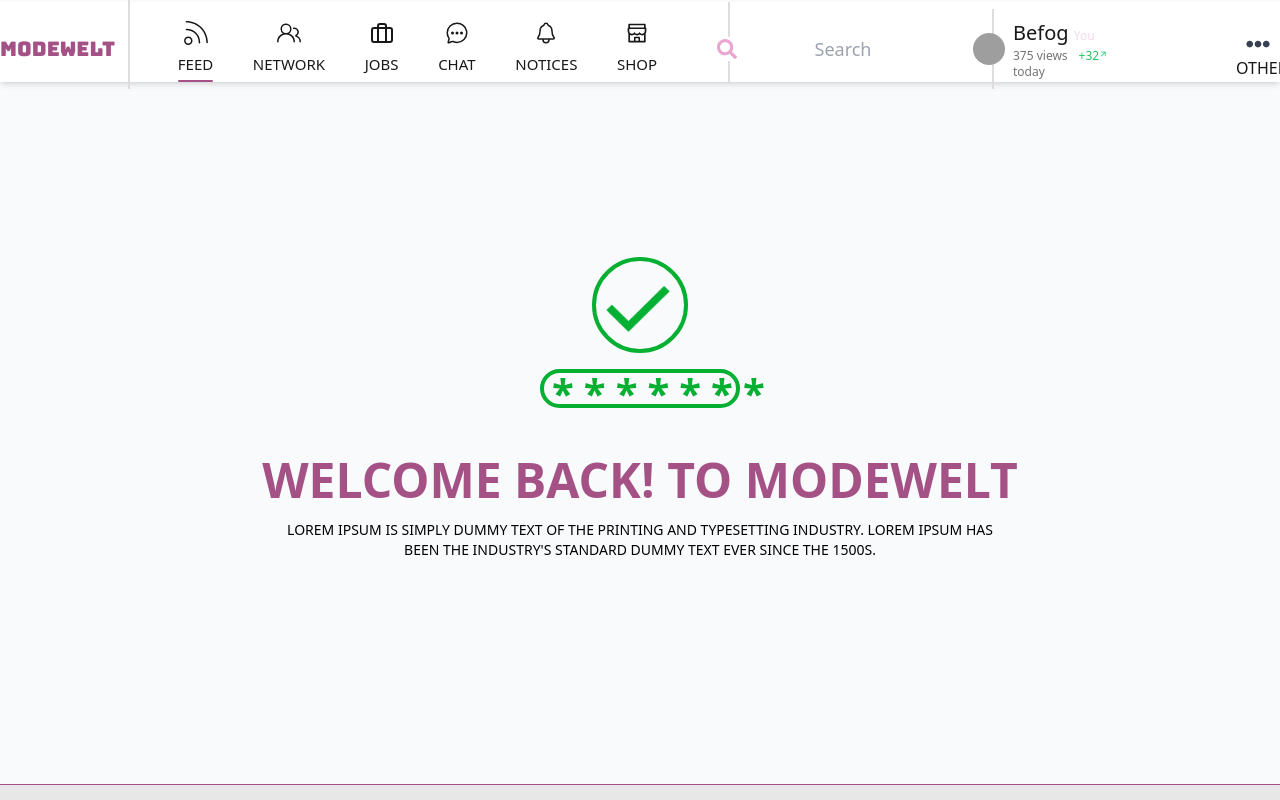
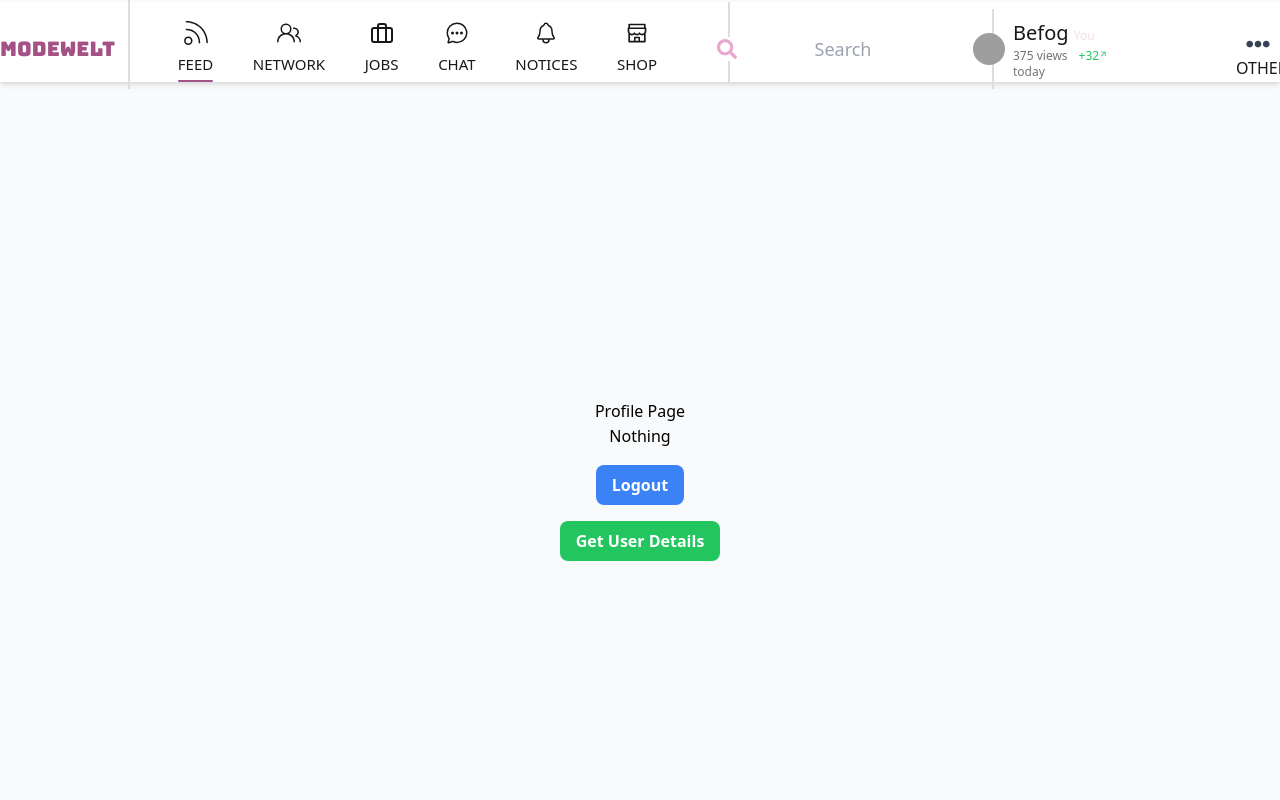
Before and after one commit to Anuj-Befog/ModeWelt, a Next.js app: page /demo in a window 1280 px wide. Shown: the top 800 px of the page. Built offline with nearby package versions, Linux system fonts and the light colour scheme; grey boxes are pictures that could not be loaded.

Commit message:
Testing of Frontend Login & Signup Page

```diff
--- a/package.json
+++ b/package.json
@@ -10,6 +10,7 @@
   },
   "dependencies": {
     "@studio-freight/lenis": "^1.0.42",
+    "axios": "^1.7.7",
     "bcryptjs": "^2.4.3",
     "boxicons": "^2.1.4",
     "framer-motion": "^11.11.8",
@@ -21,6 +22,7 @@
     "nprogress": "^0.2.0",
     "react": "^18",
     "react-dom": "^18",
+    "react-hot-toast": "^2.4.1",
     "react-icons": "^5.3.0",
     "react-spinners": "^0.14.1"
   },
--- a/src/app/demo/page.js
+++ b/src/app/demo/page.js
@@ -1,140 +1,52 @@
-"use client";
+"use client"
 
-import Link from "next/link";
-import { gsap } from "gsap";
-import { useEffect } from "react";
-import Image from "next/image";
+import React, { useState } from 'react'
+import axios from 'axios';
+import Link from 'next/link';
+import { toast } from 'react-hot-toast';
+import { useRouter } from 'next/navigation';
 
-export default function Demo() {
-    useEffect(() => {
-        const tl = gsap.timeline();
+export default function Profile() {
+    const router = useRouter();
+    const [data, setData] = useState("nothing");
 
-        tl.to(".star", {
-            duration: 0.4,
-            transition: "all 0.5s",
-            stagger: 0.2,
-            opacity: 1,
-            color: "#04AF31",
-            ease: "elastic",
-        })
-            .to("#presuccess", {
-                border: "4px solid #04AF31",
-                duration: 0.3,
-                ease: "linear",
-            }, '>')
-            .to('#stars-container', {
-                border: "4px solid #04AF31",
-                duration: 0.3,
-                ease: "linear",
-            }, '>')
-            .to('#check', {
-                scale: 1,
-                opacity: 1,
-                duration: 0.3,
-                ease: "elastic",
-            }, '>')
-            .to('check', {
-                y: -100,
-                transition: "all 0.2s",
-            })
-            .from('#welcome-heading', {
-                delay: 0.2,
-                y: 20,
-            })
-            .to('#welcome-heading', {
-                y: 0,
-                display: 'block',
-                transition: "all 0.1s",
-                opacity: 1,
-                duration: 0.2,
-                ease: "linear",
-            })
-            .from('#welcome-para', {
-                delay: 0.3,
-                y: 20,
-            })
-            .to('#welcome-para', {
-                y: 0,
-                display: 'block',
-                transition: "all 0.1s",
-                opacity: 1,
-                duration: 0.2,
-                ease: "linear",
-            })
-            .from('#welcome-btn', {
-                delay: 0.5,
-                y: 20,
-            })
-            .to('#welcome-btn', {
-                y: 0,
-                display: 'block',
-                transition: "all 0.1s",
-                opacity: 1,
-                duration: 0.2,
-                ease: "linear",
-            })
-            .from('#check-complete', {
-                x: 100,
-            })
-            .to('#check-complete', {
-                x: 0,
-                display: 'block',
-                transition: "all 0.1s",
-                opacity: 1,
-                duration: 0.2,
-                ease: "power4",
-            })
+    const getUserDetails = async () => {
+        try {
+            const res = await axios.post('/api/users/me');
+            console.log(res.data._id);
+            setData(res.data._id);
+        }
+        catch (error) {
+            console.log(error.message);
+            toast.error(error.message);
+        }
+    }
 
-        return () => {
-            tl.kill();
-        };
-    }, []);
+    const logout = async () => {
+        try {
+            await axios.get('/api/auth/logout');
+            toast.success('Logout successfully');
+            router.push('/login');
+        } catch (error) {
+            console.log(error.message);
+            toast.error(error.message);
+        }
+    }
 
     return (
-        <div className="min-h-[88vh] flex flex-col justify-center items-center bg-gray-50">
-            <div className="text-center">
-                <div id="progress" className="flex flex-col items-center justify-center transition transition-300">
-                    <div id="presuccess" className="h-24 w-24 rounded-full border-[4px] border-gray-500">
-                        <div id="check" className="scale-[0.1] opacity-0 relative top-[1.5rem] left-[0.6rem]">
-                            <Image className="w-[4rem]" src='/assets/check.png' width={100} height={100} alt="check" />
-                        </div>
-                    </div>
+        <>
+            <div className='flex flex-col items-center justify-center min-h-screen py-2'>
+                <h1>Profile Page</h1>
+                <hr />
+                <h2>{data === "nothing" ? "Nothing" : <Link href={`/profile/${data}`}></Link>}</h2>
+                <hr />
 
-                    <div id="stars-container" className="relative mt-4 border-gray-600 border-[3px] w-[200px] h-[39px] text-white py-2 px-8 rounded-full font-semibold">
-                        <div className="stars flex justify-around items-center text-[2.5rem] gap-[10px] text-gray-500 relative bottom-[1.1rem] right-[1.5rem]">
-                            <div className="star">*</div>
-                            <div className="star">*</div>
-                            <div className="star">*</div>
-                            <div className="star">*</div>
-                            <div className="star">*</div>
-                            <div className="star">*</div>
-                            <div className="star">*</div>
-                        </div>
-                        <div id="check-complete" className="absolute mt-4 bottom-[-8%] right-[-2%] hidden bg-green-600 w-[200px] h-[39px] text-white py-2 px-8 rounded-full font-semibold">
-                            COMPLETE
-                        </div>
-                    </div>
-                </div>
+                <button className='bg-blue-500 mt-4 hover:bg-blue-700 text-white font-bold py-2 px-4 rounded-lg' onClick={logout}>Logout</button>
+
+                <button className='bg-green-500 mt-4 hover:bg-green-700 text-white font-bold py-2 px-4 rounded-lg' onClick={getUserDetails}>
+                    Get User Details
+                </button>
             </div>
-
-            <div className="text-center mt-12 transition transition-300">
-                <h1 id="welcome-heading" className="text-3xl md:text-5xl font-bold text-primary hidden transition transition-300">
-                    WELCOME BACK! TO MODEWELT
-                </h1>
-                <p id="welcome-para" className="mt-4 uppercase text-sm w-[60%] mx-auto hidden transition transition-300">
-                    Lorem Ipsum is simply dummy text of the printing and typesetting
-                    industry. Lorem Ipsum has been the industry&apos;s standard dummy text ever
-                    since the 1500s.
-                </p>
-            </div>
-
-            <div className="mt-12">
-                <Link href='/'>
-                    <button id="welcome-btn" className="bg-primarybtn hover:bg-primary text-white py-3 px-8 rounded-full font-semibold hidden">
-                        GO TO HOME PAGE
-                    </button>
-                </Link>
-            </div>
-        </div>
-    );
+        </>
+    )
 }
--- /dev/null
+++ b/src/app/testlogin/page.js
@@ -0,0 +1,11 @@
+import React from 'react'
+
+export default function TestLogin() {
+    return (
+        <div>
+            <h1>
+                Login Page
+            </h1>
+        </div>
+    )
+}
--- /dev/null
+++ b/src/app/testsignup/page.js
@@ -0,0 +1,62 @@
+"use client"
+
+import React, { useEffect, useState } from 'react'
+import axios from 'axios';
+import { toast } from 'react-hot-toast';
+import { useRouter } from 'next/navigation';
+import Link from 'next/link';
+
+export default function TestSignup() {
+    const router = useRouter()
+
+    const [user, setUser] = useState({
+        email: '',
+        password: '',
+        username: ''
+    })
+
+    const [buttonDisabled, setButtonDisabled] = useState(false)
+    const [loading, setLoading] = useState(false)
+
+    const onSignup = async () => {
+        try {
+            setLoading(true)
+            const res = await axios.post('/api/users/signup', user)
+            console.log("Signup Success", res.data)
+            setLoading(false)
+            router.push('/testlogin')
+        }
+        catch (error) {
+            console.log("Signup Failed", error.message)
+            toast.error(error.message)
+        }
+    }
+
+    useEffect(() => {
+        if (user.email.length > 0 && user.password.length > 0 && user.username.length > 0) {
+            setButtonDisabled(false)
+        } else {
+            setButtonDisabled(true)
+        }
+    }, [user])
+
+    return (
+        <div>
+            <div className='flex flex-col items-center justify-center min-h-screen py-2'>
+                <h1 className='text-5xl font-bold mb-10'>{loading ? "Processing" : "Signup"}</h1>
+                <hr />
+                <label htmlFor="username">Username</label>
+                <input id='username' className='p-2 border border-gray-300 rounded-lg mb-4 focus:outline-none focus:border-gray-600 text-black' type="text" value={user.username} onChange={(e) => setUser({ ...user, username: e.target.value })} placeholder='username' />
+                <label htmlFor="email">Email</label>
+                <input id='email' className='p-2 border border-gray-300 rounded-lg mb-4 focus:outline-none focus:border-gray-600 text-black' type="email" value={user.email} onChange={(e) => setUser({ ...user, email: e.target.value })} placeholder='username' />
+                <label htmlFor="password">Password</label>
+                <input id='password' className='p-2 border border-gray-300 rounded-lg mb-4 focus:outline-none focus:border-gray-600 text-black' type="password" value={user.password} onChange={(e) => setUser({ ...user, password: e.target.value })} placeholder='username' />
+
+                <button onClick={onSignup} className='p-2 border border-gray-300 rounded-lg mb-4 focus:outline-none focus:border-gray-600'>
+                    {buttonDisabled ? "No Signup" : "Signup"}
+                </button>
+                <Link href="/testlogin">Visit Login Page</Link>
+            </div>
+        </div>
+    )
+}
--- /dev/null
+++ b/src/app/testverifyemail/page.js
@@ -0,0 +1,9 @@
+import React from 'react'
+
+export default function TestVerifyEmail() {
+    return (
+        <div>
+            <h1>TestVerifyEmail</h1>
+        </div>
+    )
+}
```
Also changed, not shown: 1 other file (tests, documents, lock files or other folders).
